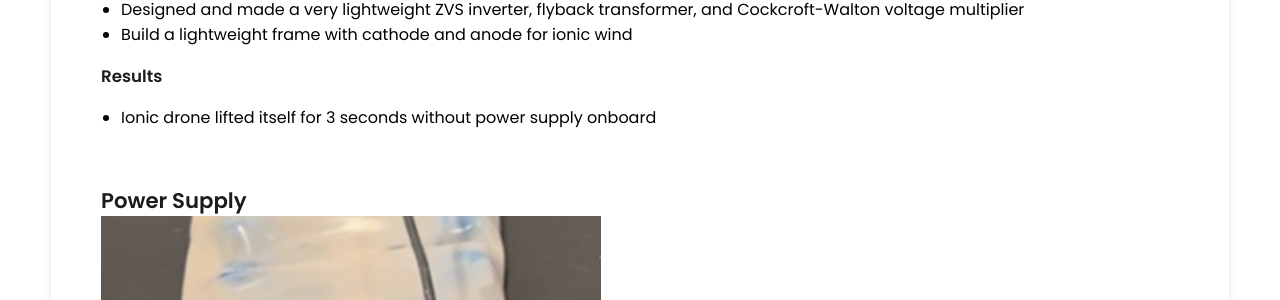
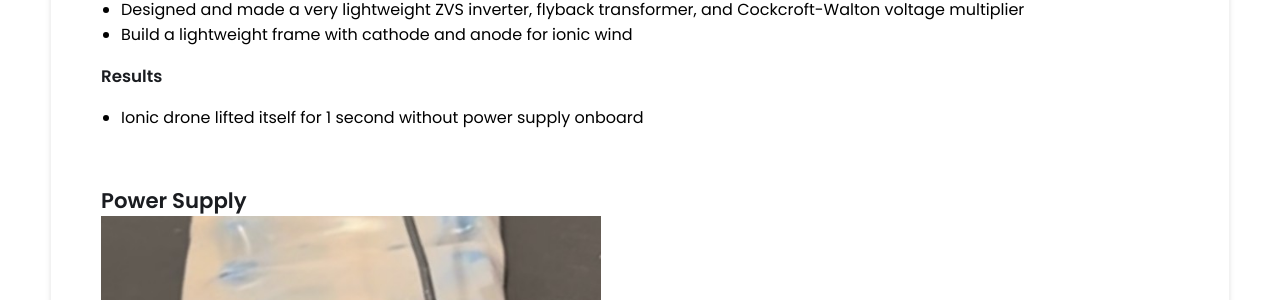
Before and after one commit to MegaPerkyCello/MegaPerkyCello.github.io, a Jekyll site: the page built from _projects/06-IonicDrone/index.md, in a window 1280 px wide. Shown: the part 787-1087 px from the top of the page. Built offline with Jekyll 4.4.1, drawn with Linux system fonts in a browser that asks for light colours.

Commit message:
Correct lift duration of ionic drone to 1 second
Updated the duration of the ionic drone's lift without power supply.

```diff
--- a/_projects/06-IonicDrone/index.md
+++ b/_projects/06-IonicDrone/index.md
@@ -17,7 +17,7 @@ main-image: /IonicWindDrone.jpg
 - Build a lightweight frame with cathode and anode for ionic wind
 
 ### **Results**
-- Ionic drone lifted itself for 3 seconds without power supply onboard
+- Ionic drone lifted itself for 1 second without power supply onboard
 
 
 <br>
```
